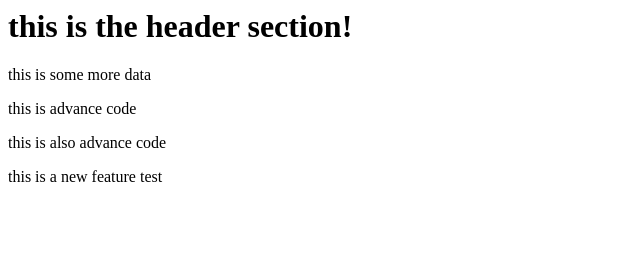
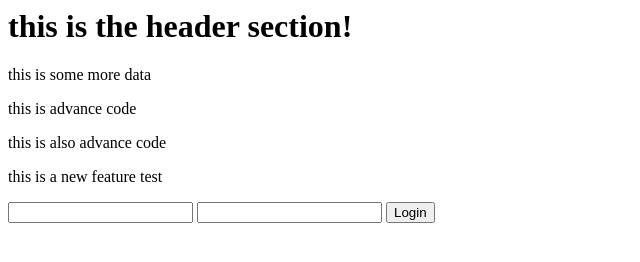
Before and after one commit to akshkgd/git-intro-321, a plain HTML site: page index.html in a window 1280 px wide. Shown: the whole page, without its empty margins (0-640 px from the left). Drawn offline with Linux system fonts and the light colour scheme.

Commit message:
login v1

```diff
--- a/index.html
+++ b/index.html
@@ -7,3 +7,11 @@
 
 
 <p>this is a new feature test</p>
+
+<div class="container">
+    <div class="login">
+        <input type="text">
+        <input type="text">
+        <button class="btn">Login</button>
+    </div>
+</div>
```
